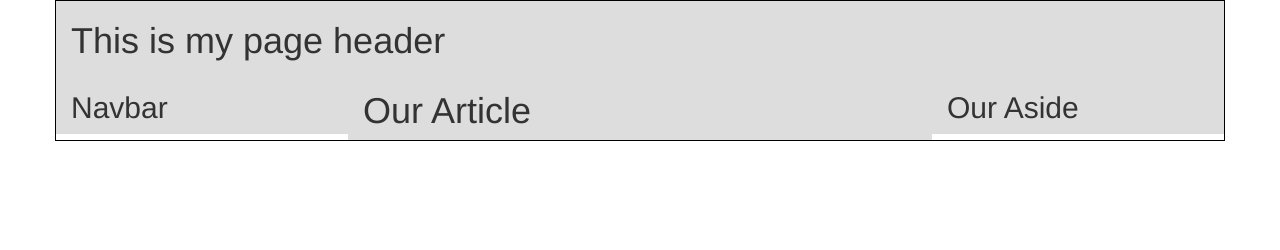
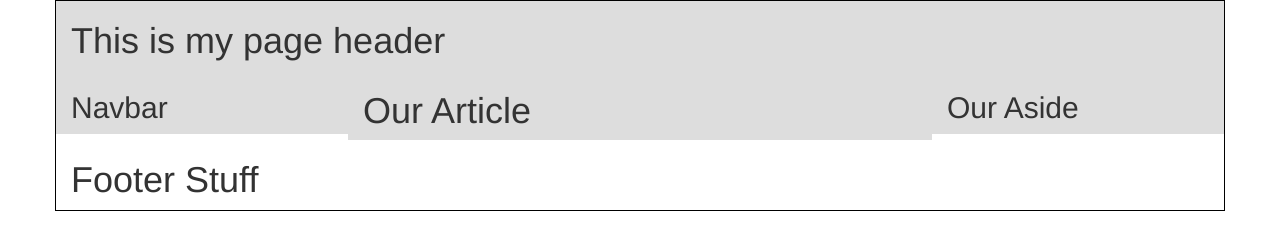
Before and after one commit to nguyenq1/bootstrap_grid, a plain HTML site: page index.html in a window 1280 px wide. Drawn offline with nearby package versions, Linux system fonts and the light colour scheme.

Commit message:
Update index.html

```diff
--- a/index.html
+++ b/index.html
@@ -61,7 +61,9 @@
 
 
      <div class="row">
-
+        <footer class="col-md-12">
+            <h1>Footer Stuff</h1>
+        </footer>
     </div>
     <!-- content here -->
 </div>
```
